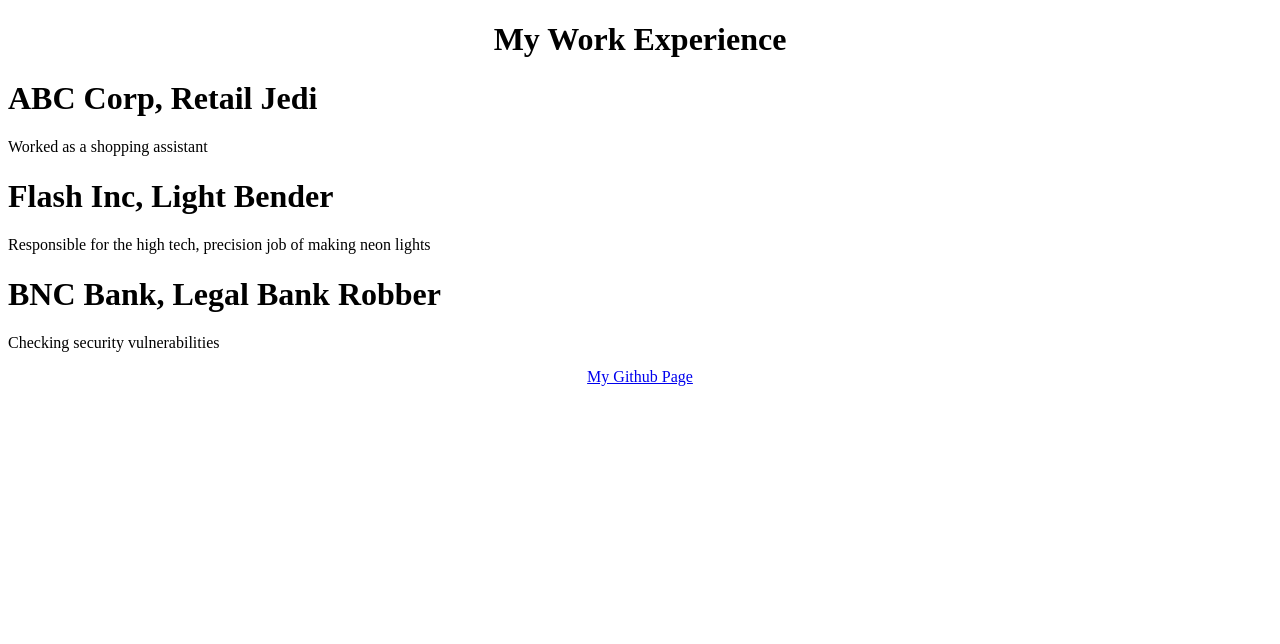
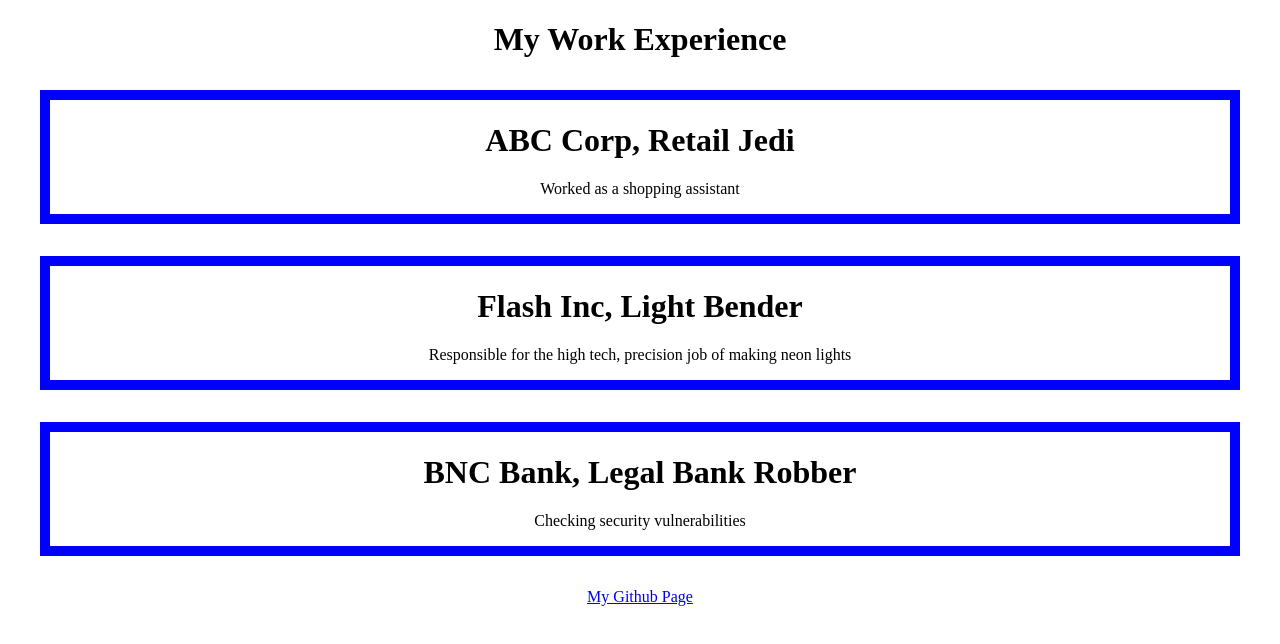
Before and after one commit to RobBerger/l03-assignment-FSWD1054, a React (Create React App) app: page / in a window 1280 px wide. Shown: the top 644 px of the page. Built offline with nearby package versions, Linux system fonts and the light colour scheme.

Commit message:
finished Assignment

```diff
--- a/src/Experience.js
+++ b/src/Experience.js
@@ -1,10 +1,11 @@
 import React from 'react';
+import styles from './Experience.module.css'
 
 class Experience extends React.Component {
     render () {
         let { data } = this.props;
         return (
-            <div>
+            <div class={styles.experience}>
                 <h1>{data.companyName}, {data.jobTitle}</h1>
                 <p>{data.description}</p>
             </div>
--- a/src/Experience.module.css
+++ b/src/Experience.module.css
@@ -0,0 +1,5 @@
+.experience {
+    text-align: center;
+    border: solid 10px blue;
+    margin: 2rem;
+}
```
